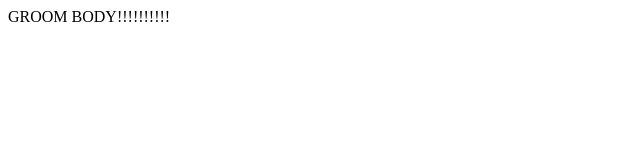
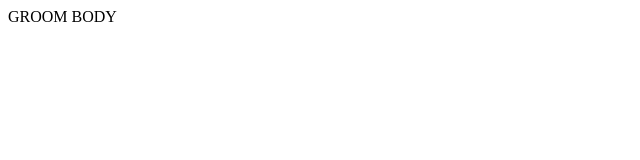
Before and after one commit to kukaro/DockerTest, a plain HTML site: page index.html in a window 1280 px wide. Shown: the full height of the page, 0-640 px from the left. Drawn offline with Linux system fonts and the light colour scheme.

```diff
--- a/index.html
+++ b/index.html
@@ -4,6 +4,6 @@
     <title>GROOM TITLE</title>
 </head>
 <body>
-    GROOM BODY!!!!!!!!!!
+    GROOM BODY
 </body>
 </html>
```
